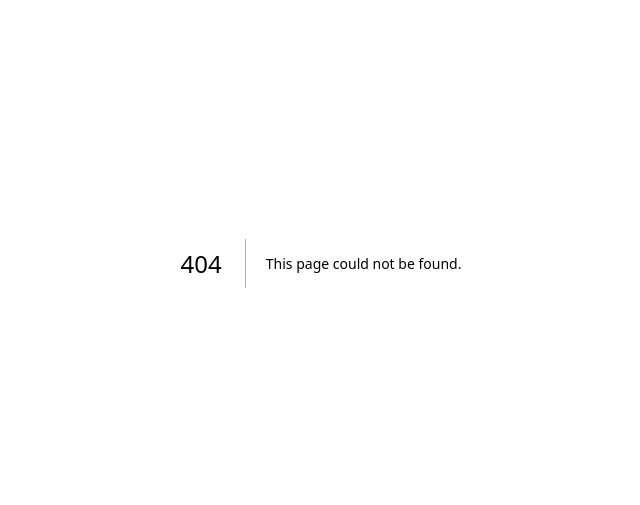
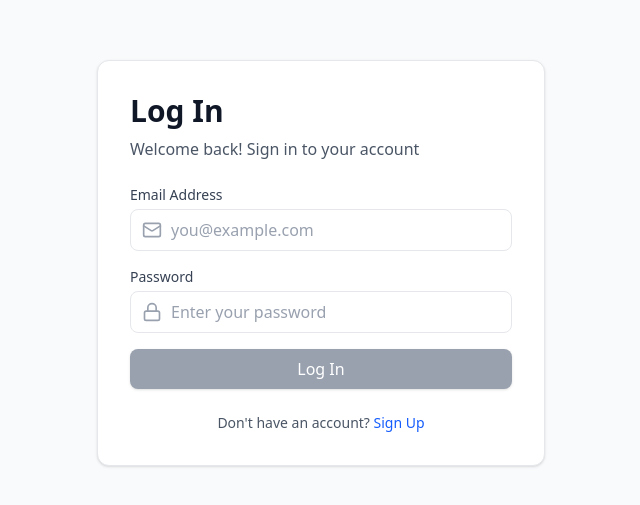
Before and after one commit to tqspham/recipe-app-1777822364475, a Next.js app: page /auth/login in a window 1280 px wide. Before the commit this address had no page. Shown: the part 137-642 px from the top of the page, without its empty margins (319-959 px from the left). Built offline with nearby package versions, Linux system fonts and the light colour scheme.

Commit message:
Create app/auth/login/page.tsx

```diff
--- /dev/null
+++ b/app/auth/login/page.tsx
@@ -0,0 +1,116 @@
+"use client";
+
+import { useState } from 'react';
+import { useRouter } from 'next/navigation';
+import { Mail, Lock } from 'lucide-react';
+
+export default function LoginPage() {
+  const router = useRouter();
+  const [email, setEmail] = useState('');
+  const [password, setPassword] = useState('');
+  const [error, setError] = useState<string | null>(null);
+  const [isLoading, setIsLoading] = useState(false);
+
+  const handleSubmit = async (e: React.FormEvent<HTMLFormElement>) => {
+    e.preventDefault();
+    setError(null);
+    setIsLoading(true);
+
+    try {
+      const response = await fetch('/api/auth/login', {
+        method: 'POST',
+        headers: { 'Content-Type': 'application/json' },
+        body: JSON.stringify({ email, password }),
+      });
+
+      if (!response.ok) {
+        const data = await response.json();
+        throw new Error(data.error || 'Failed to log in');
+      }
+
+      router.push('/');
+    } catch (err) {
+      setError(err instanceof Error ? err.message : 'An error occurred');
+    } finally {
+      setIsLoading(false);
+    }
+  };
+
+  return (
+    <div className="flex min-h-screen items-center justify-center bg-gray-50 px-4 py-12">
+      <div className="w-full max-w-md">
+        <div className="rounded-[0.75rem] border border-gray-200 bg-white p-8 shadow-sm">
+          <h1 className="mb-2 text-3xl font-bold text-gray-900">Log In</h1>
+          <p className="mb-6 text-gray-600">Welcome back! Sign in to your account</p>
+
+          {error && (
+            <div className="mb-6 rounded-[0.75rem] border border-red-200 bg-red-50 p-4">
+              <p className="text-sm text-red-700 font-medium">{error}</p>
+            </div>
+          )}
+
+          <form onSubmit={handleSubmit} className="space-y-4">
+            {/* Email Input */}
+            <div>
+              <label htmlFor="email" className="block text-sm font-medium text-gray-700">
+                Email Address
+              </label>
+              <div className="relative mt-1">
+                <Mail className="absolute left-3 top-1/2 -translate-y-1/2 text-gray-400" size={20} />
+                <input
+                  id="email"
+                  type="email"
+                  value={email}
+                  onChange={(e) => setEmail(e.target.value)}
+                  className="w-full rounded-[0.5rem] border border-gray-200 bg-white py-2 pl-10 pr-3 text-gray-900 placeholder-gray-400 focus:border-blue-600 focus:ring-2 focus:ring-blue-200 focus:outline-none transition-all duration-200"
+                  placeholder="you@example.com"
+                  required
+                  aria-label="Email address"
+                  disabled={isLoading}
+                />
+              </div>
+            </div>
+
+            {/* Password Input */}
+            <div>
+              <label htmlFor="password" className="block text-sm font-medium text-gray-700">
+                Password
+              </label>
+              <div className="relative mt-1">
+                <Lock className="absolute left-3 top-1/2 -translate-y-1/2 text-gray-400" size={20} />
+                <input
+                  id="password"
+                  type="password"
+                  value={password}
+                  onChange={(e) => setPassword(e.target.value)}
+                  className="w-full rounded-[0.5rem] border border-gray-200 bg-white py-2 pl-10 pr-3 text-gray-900 placeholder-gray-400 focus:border-blue-600 focus:ring-2 focus:ring-blue-200 focus:outline-none transition-all duration-200"
+                  placeholder="Enter your password"
+                  required
+                  aria-label="Password"
+                  disabled={isLoading}
+                />
+              </div>
+            </div>
+
+            {/* Submit Button */}
+            <button
+              type="submit"
+              disabled={isLoading || !email || !password}
+              className="w-full rounded-[0.5rem] bg-blue-600 px-4 py-2 text-white font-medium transition-all duration-200 hover:bg-blue-700 active:bg-blue-800 disabled:bg-gray-400 disabled:cursor-not-allowed shadow-sm hover:shadow-md"
+              aria-label="Log in"
+            >
+              {isLoading ? 'Logging In...' : 'Log In'}
+            </button>
+          </form>
+
+          <p className="mt-6 text-center text-sm text-gray-600">
+            Don't have an account?{' '}
+            <a href="/auth/signup" className="font-medium text-blue-600 transition-colors duration-200 hover:text-blue-700">
+              Sign Up
+            </a>
+          </p>
+        </div>
+      </div>
+    </div>
+  );
+}
```
